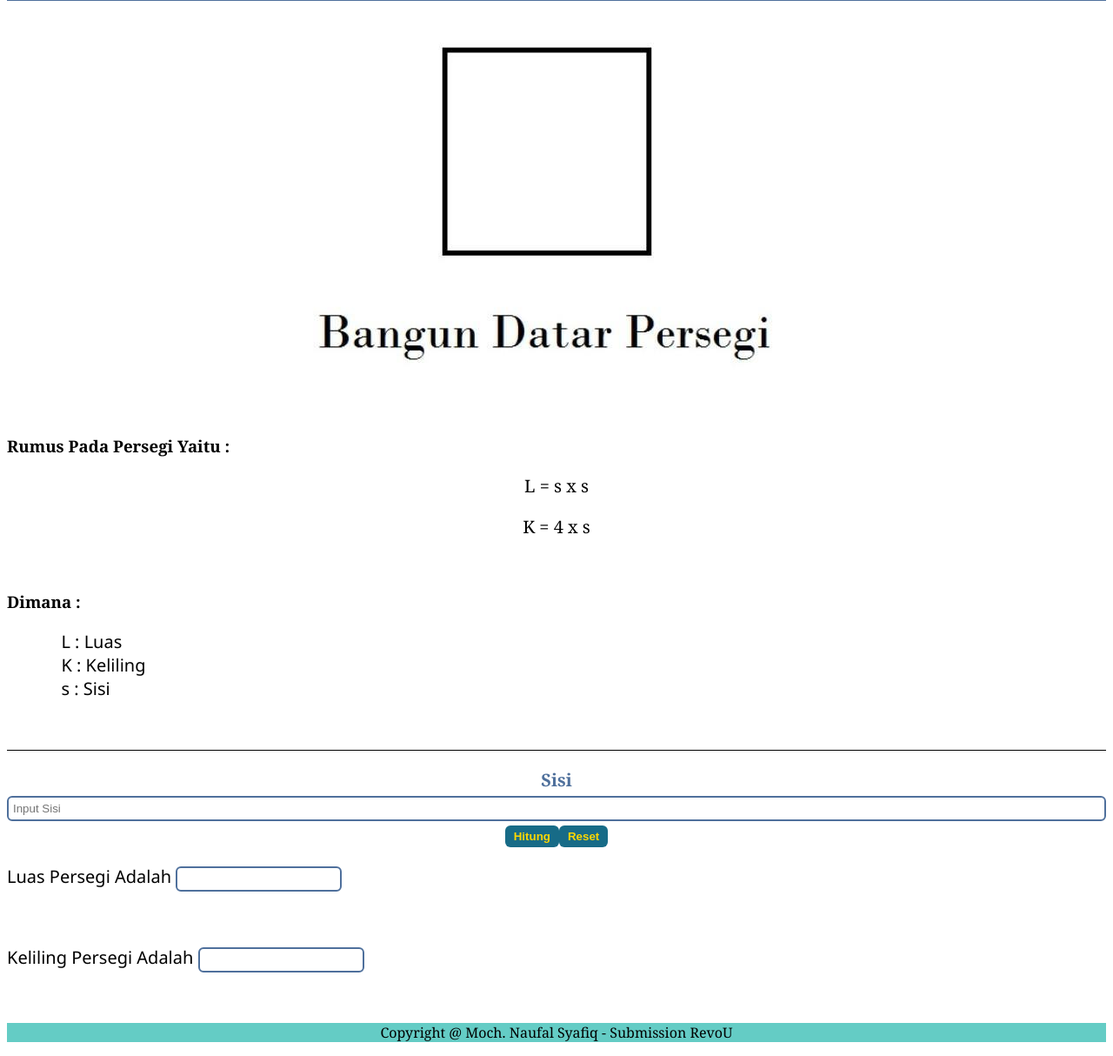
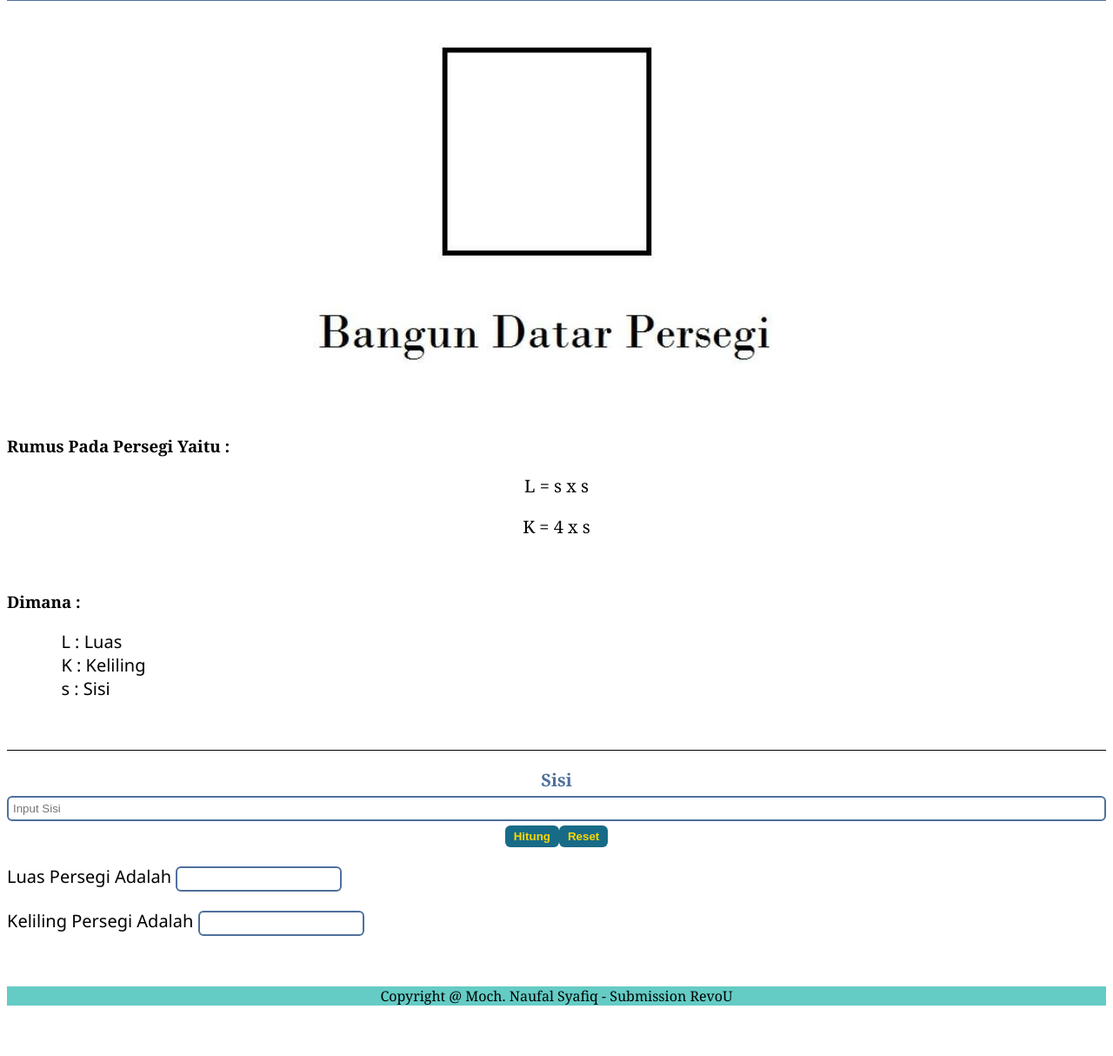
Before and after one commit to revou-fundamental-course/4-sep-23-nsyafiq32, a plain HTML site: page index.html in a window 1280 px wide. Shown: the part 59-1273 px from the top of the page at 87% size. After the commit the page ends 1231 px from the top, so only its background shows below. Drawn offline with Linux system fonts and the light colour scheme.

Commit message:
4th push

```diff
--- a/index.html
+++ b/index.html
@@ -35,7 +35,7 @@
             <button type="reset">Reset</button>
         </section>
         <section class="hslHitung">
-            <p class="legend">Luas Persegi Adalah <input id="Luas" name="hasil" type="number"></p><br>
+            <p class="legend">Luas Persegi Adalah <input id="Luas" name="hasil" type="number"></p>
             <p class="legend">Keliling Persegi Adalah <input id="Keliling" name="hasil" type="number"></p><br>
         </section>
     </form>
```
